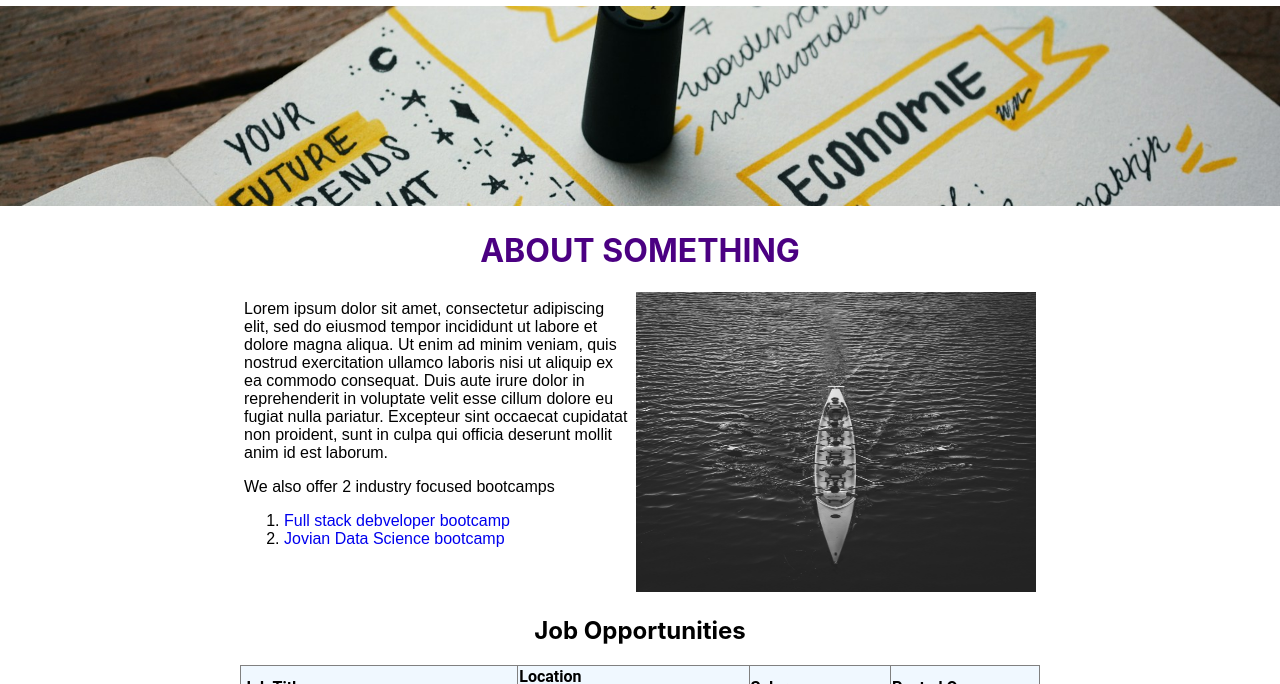
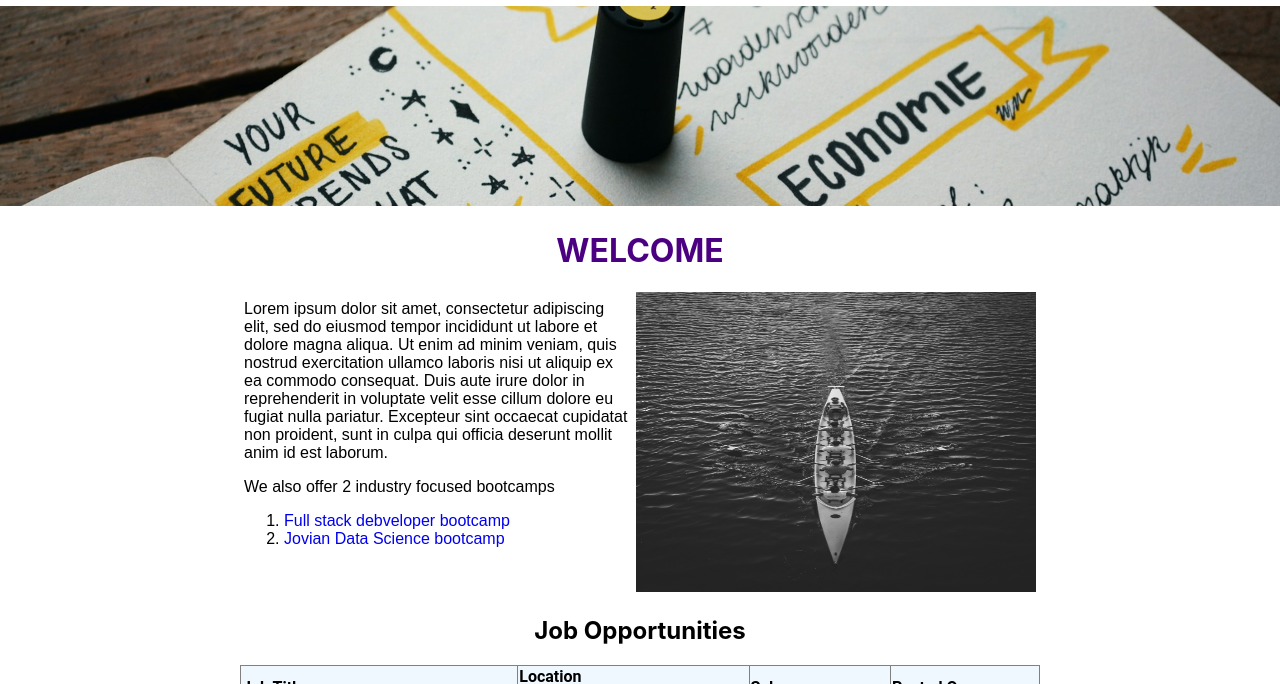
Before and after one commit to Naveen-Sesetti/jovian-carriers-site-nnpp, a plain HTML site: page src/index.html in a window 1280 px wide. Shown: the part 48-732 px from the top of the page. Drawn offline with Linux system fonts and the light colour scheme.

Commit message:
updated index

```diff
--- a/src/index.html
+++ b/src/index.html
@@ -15,7 +15,7 @@
 <body>
     <img id="banner" src="banner.jpg" alt="Banner" height="200">
     <div>
-        <h1 style="text-align: center; color: indigo;"> About Something</h1>
+        <h1 style="text-align: center; color: indigo;"> Welcome</h1>
         <div id="about">
             <div id="description">
                 <p style="margin-top: 0;"> Lorem ipsum dolor sit amet, consectetur adipiscing elit, sed do eiusmod tempor incididunt
```
